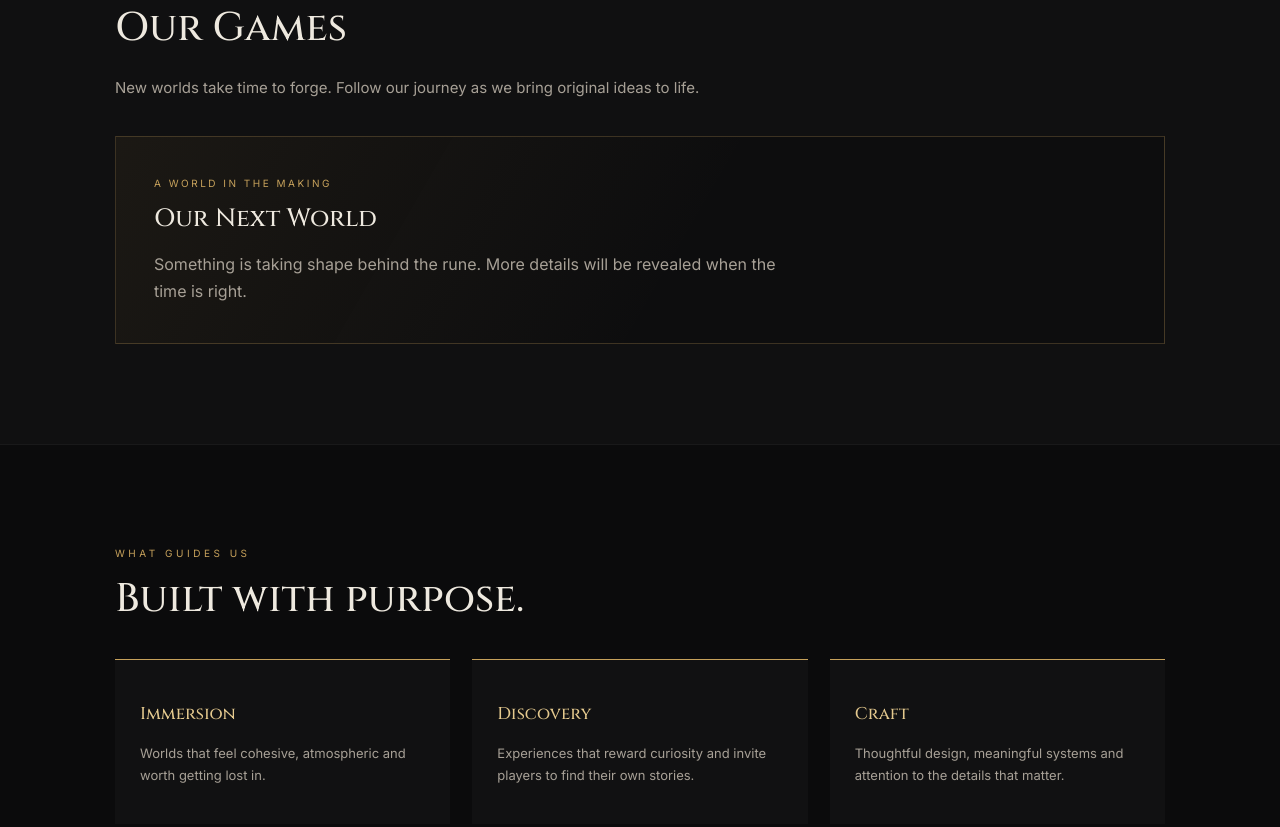
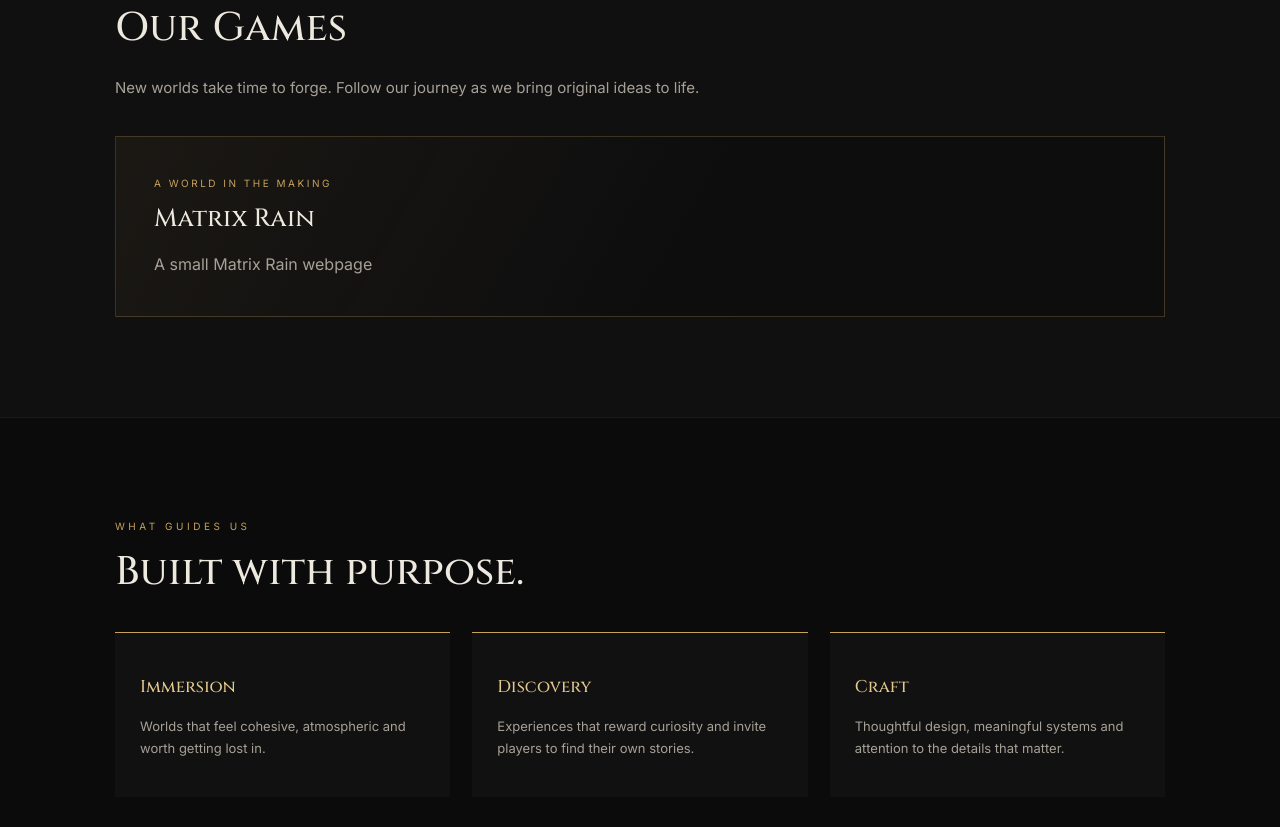
Before and after one commit to OathRuneStudios/oathrunestudios.github.io, a plain HTML site: page index.html in a window 1280 px wide. Shown: the part 1511-2338 px from the top of the page. Drawn offline with Linux system fonts and the light colour scheme.

Commit message:
Update index.html

```diff
--- a/index.html
+++ b/index.html
@@ -149,8 +149,8 @@
         <p class="intro">New worlds take time to forge. Follow our journey as we bring original ideas to life.</p>
         <article class="game-card">
           <div class="status">A world in the making</div>
-          <h3>Our Next World</h3>
-          <p>Something is taking shape behind the rune. More details will be revealed when the time is right.</p>
+          <h3><a href='https://oathrunestudios.github.io/Matrix-Rain/'>Matrix Rain</a></h3>
+          <p>A small Matrix Rain webpage</p>
         </article>
       </div>
     </section>
```
